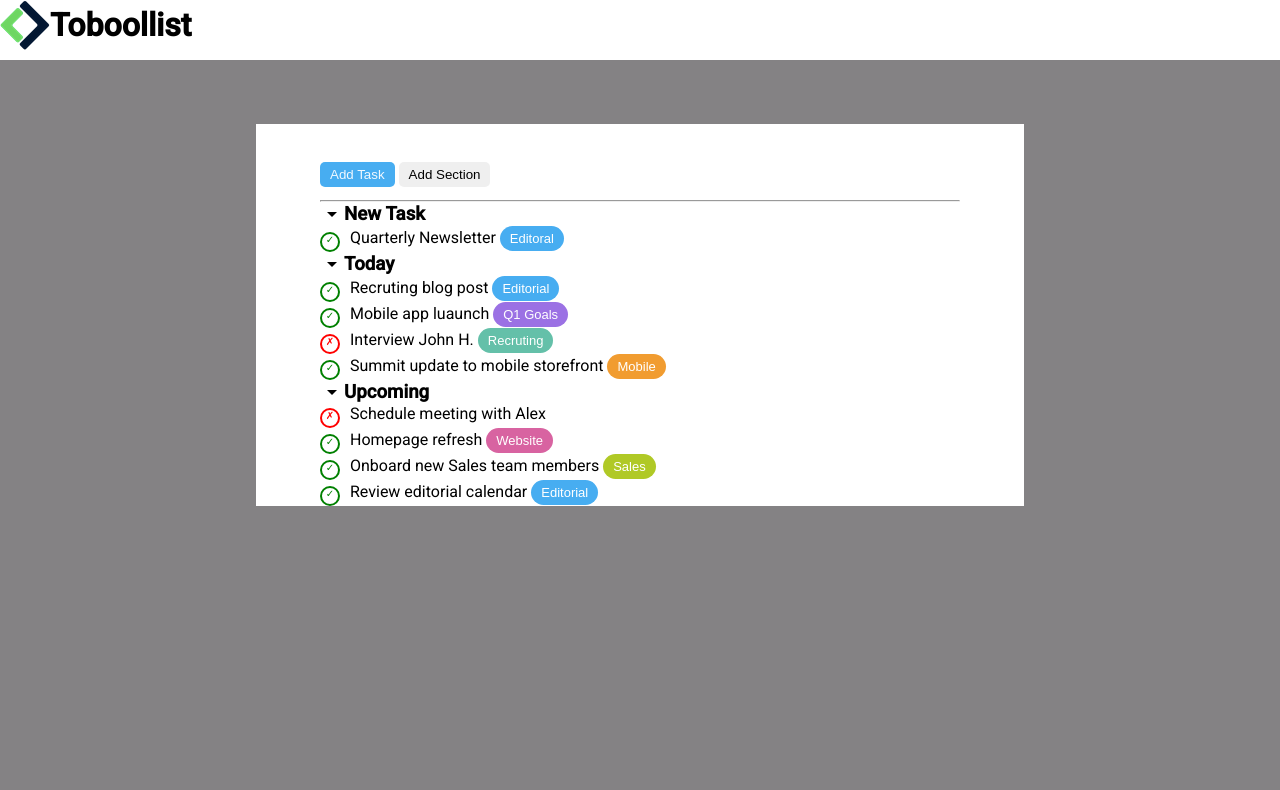
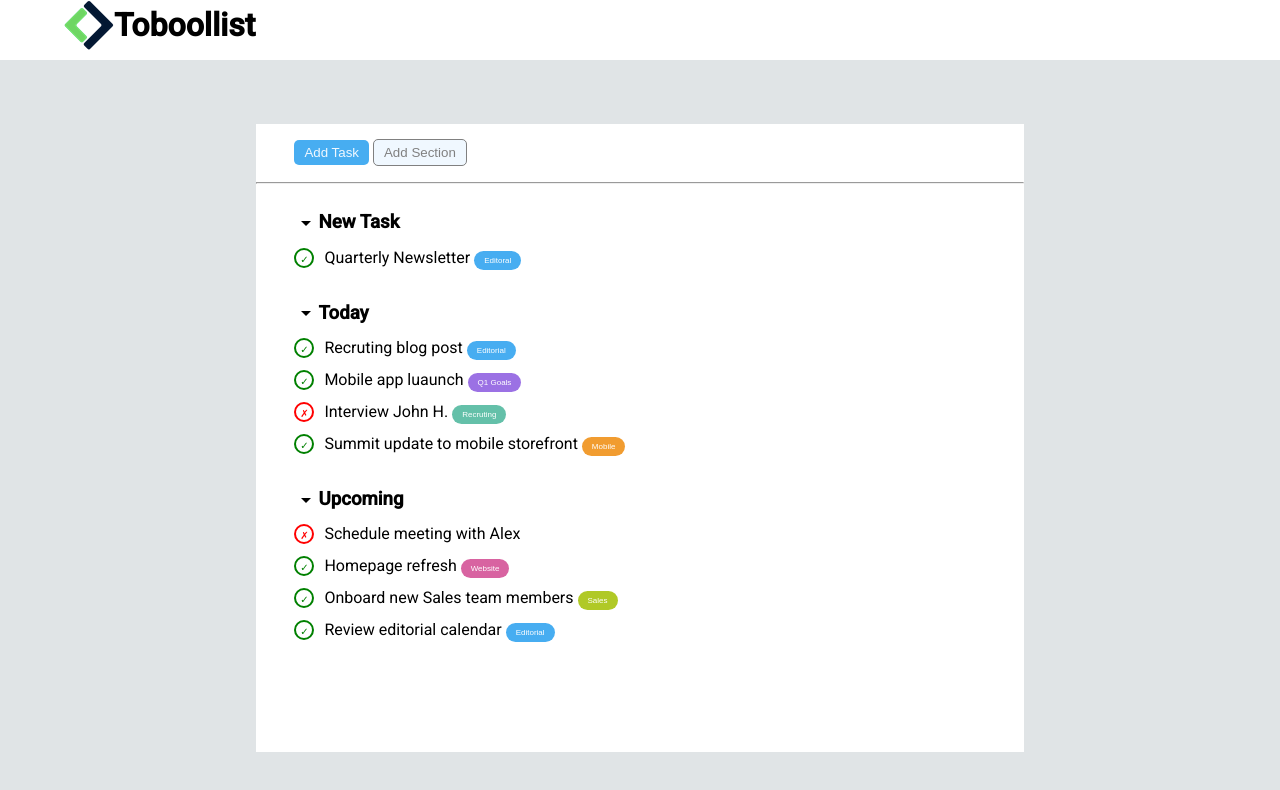
Before and after one commit to giuliamari04/html-css-toboolist, a plain HTML site: page index.html in a window 1280 px wide. Drawn offline with Linux system fonts and the light colour scheme.

Commit message:
lavoro finito con i padding aggiustati

```diff
--- a/css/style.css
+++ b/css/style.css
@@ -4,7 +4,7 @@
     box-sizing: border-box;
 }
 body{
-    background-color:rgb(132, 130, 132);
+    background-color:rgb(224, 228, 230);
 }
 header{
     background-color: rgb(255, 255, 255);
@@ -15,18 +15,25 @@ header{
 
 main{
     background-color:rgb(255, 255, 255);
-    padding-left: 5%;
-    padding-right: 5%;
-    padding-top: 3%;
+    height: 628px;
     margin-left: 20%;
     margin-right: 20%;
     margin-top: 5%;
 
 }
-
+.padding{
+    padding-left: 5%;
+    padding-right: 5%;
+}
+.contenitore-img{
+    display: flex;
+    align-items: center;
+    margin-left: 5%;
+}
 .contenitore {
     display: flex;
     align-items: center;
+    padding-top: 3%;
 }
 .bottone {
     padding: 5px 10px;
@@ -36,6 +43,7 @@ main{
   }
 .contenitore-bottoni{
     margin-bottom: 2%;
+    padding-top: 2%;
 }
 .azul{
     background-color: rgb(71, 173, 241);
@@ -45,12 +53,13 @@ main{
 .bianco{
     background-color: aliceblue;
     color: gray;
-    border: 20px solid gray;
+    border: 1px solid gray;
 }
 
 .lista-senza-punti{
     list-style-type: none;
     font-family: 'Roboto', sans-serif;
+    line-height: 2;
 }
 .check-verdi{
   display: inline-block;
@@ -84,7 +93,7 @@ main{
     border-radius: 15px;
     padding: 5px 10px;
     margin-right: 5px;
-    font-size: small;
+    font-size:50%;
     border: 0;
 }
 .viola{
--- a/index.html
+++ b/index.html
@@ -12,7 +12,7 @@
 <body>
     <!--stricia titolo e logo-->
     <header>
-        <div class="contenitore">
+        <div class="contenitore-img">
         <img src="img/Logo.png" alt="Logo">
         <h1>Toboollist</h1>
         </div>
@@ -20,13 +20,13 @@
 
     <main>
         <!--bottoni-->
-        <div class="contenitore-bottoni">
+        <div class="contenitore-bottoni padding">
             <button class="bottone azul">Add Task</button>
-            <button class="bottone">Add Section</button>
+            <button class="bottone bianco">Add Section</button>
         </div>
         <hr>
         <!--liste-->
-        <section>
+        <section class="padding">
             <!--lista new Task-->
             <ul class="lista-senza-punti">
                 <li>
```
